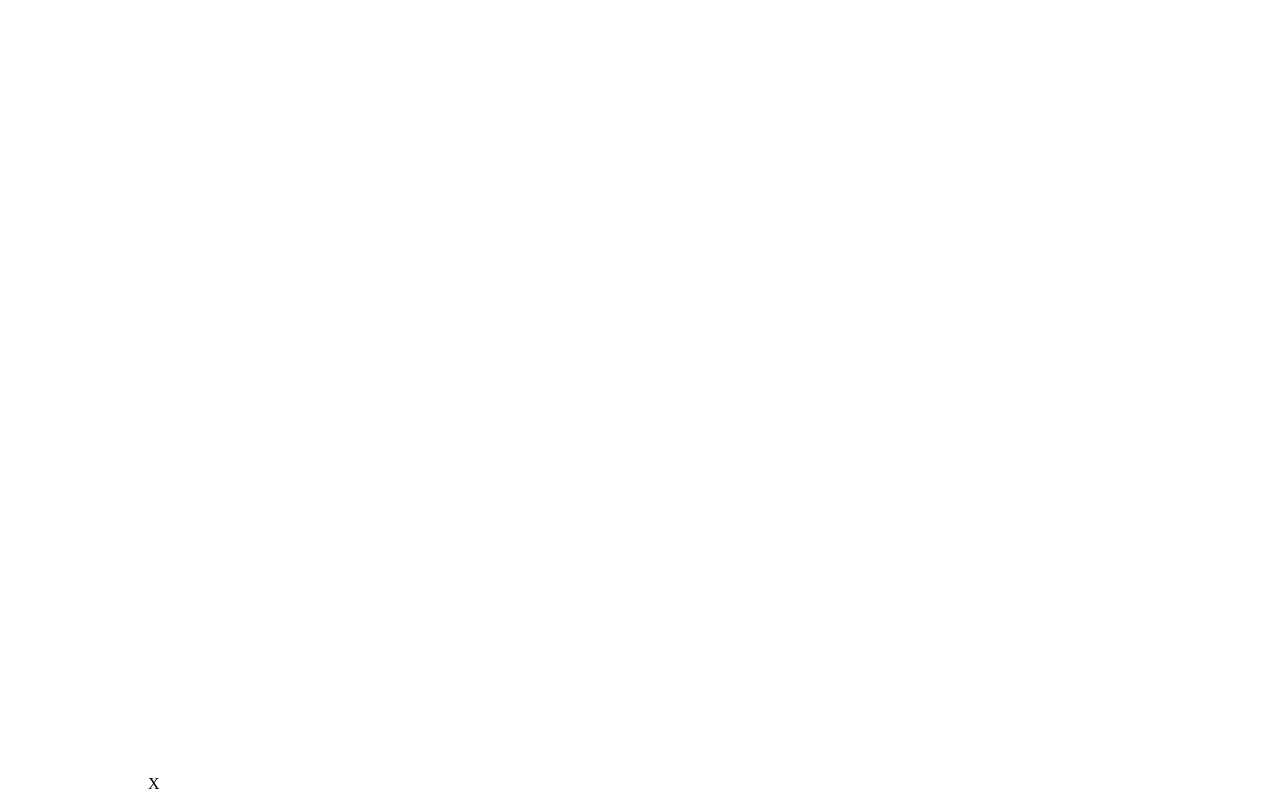
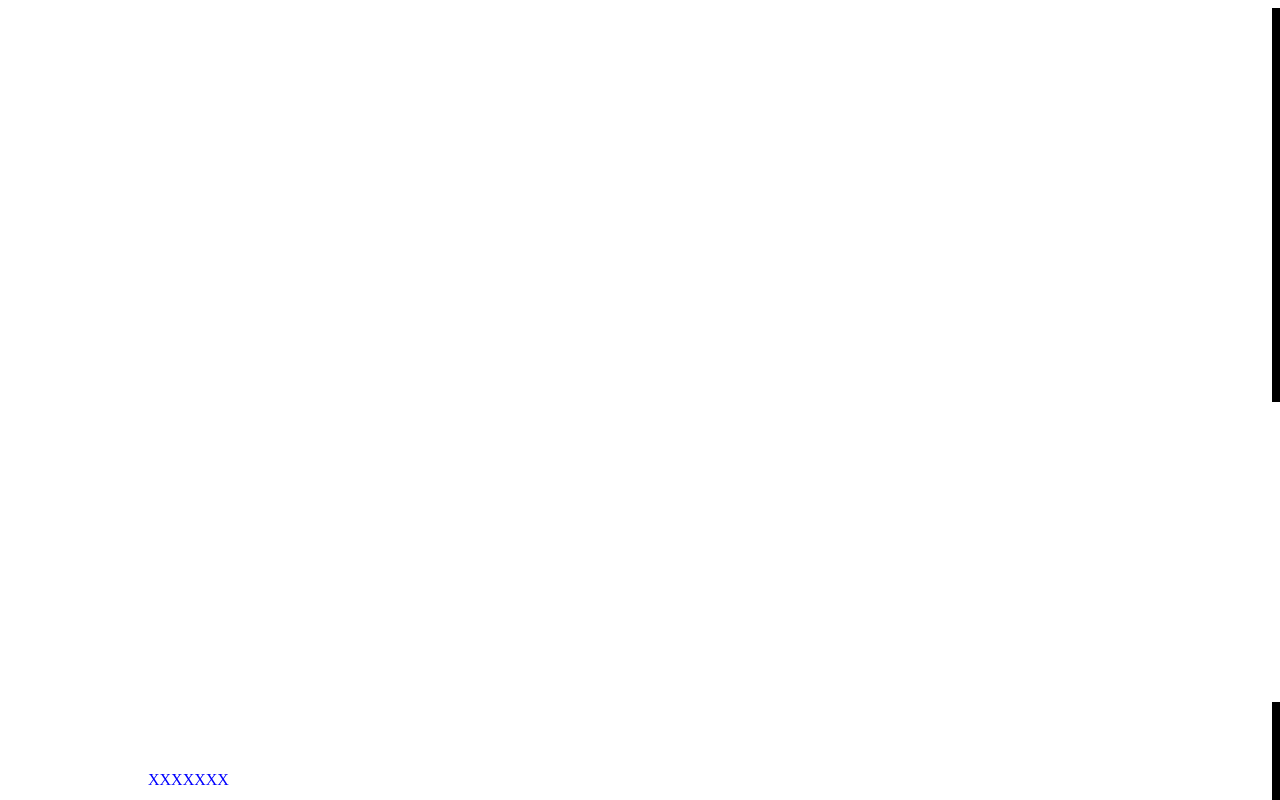
Before and after one commit to JATIN-RAGHAV/flappy-Bird, a React (Vite) app: page / in a window 1280 px wide. Built offline with nearby package versions, Linux system fonts and the light colour scheme.

Commit message:
added a single bar and it moves

```diff
--- a/src/App.jsx
+++ b/src/App.jsx
@@ -1,17 +1,21 @@
 import { useState, useEffect } from 'react'
 import './App.css'
+import Bird from './Bird';
+import Bars from './Bars';
 
 
 function App() {
   const pixelsPerMeter = window.innerHeight / 10
-  const G = pixelsPerMeter * 9.8;
+  const G = pixelsPerMeter * 20;
   const timeInterval = 0.01;
   const [y, setY] = useState(10)
   const [v, setV] = useState(0);
+  const [barHeight, setBarHeight] = useState(500)
+  const [barXPosition, setBarXPosition] = useState(window.innerWidth);
   useEffect(() => {
     const eventHandler = (e) => {
       if (e.key == 'ArrowUp' || e.key == ' ') {
-        setV(-1 * (6 * pixelsPerMeter))
+        setV(-1 * (8 * pixelsPerMeter))
       }
     }
     window.addEventListener('keydown', eventHandler);
@@ -26,6 +30,12 @@ function App() {
         }
         return y
       });
+      if (barXPosition <= -300) {
+        setBarHeight(Math.random() * window.innerHeight * 0.6)
+        setBarXPosition(window.innerWidth);
+      }
+      else
+        setBarXPosition(x => x - 8)
     }, timeInterval * 1000)
     return () => {
       clearInterval(interval);
@@ -33,17 +43,12 @@ function App() {
     }
   }, [v]);
 
+
+
   return (
     <>
-      <div
-        style={{
-          transform: `translateY(${y}px) translateX(140px)`,
-          width: '50px',
-          transition: 'transform 0.01s ease'
-        }}
-      >
-        X
-      </div>
+      <Bars height={barHeight} xPosition={barXPosition} />
+      <Bird y={y} />
     </>
   )
 }
--- /dev/null
+++ b/src/Bars.jsx
@@ -0,0 +1,36 @@
+export default function Bars({ height, xPosition }) {
+  const width = 300 + 'px'
+  const blankSpaceHeight = 300;
+  const lowerBarHeight = (window.innerHeight - (blankSpaceHeight + height)) + 'px'
+  return (<div
+    style={{
+      transform: `translateX(${xPosition}px)`,
+      position: 'fixed',
+      zIndex: '-1'
+    }}
+
+  >
+    <div
+      style={{
+        background: 'black',
+        height: height + 'px',
+        width: width,
+      }}
+    >
+    </div>
+    <div
+      style={{
+        height: blankSpaceHeight + 'px'
+      }}
+    >
+    </div>
+    <div
+      style={{
+        width: width,
+        height: lowerBarHeight,
+        background: 'black'
+      }}
+    >
+    </div>
+  </div>);
+}
--- /dev/null
+++ b/src/Bird.jsx
@@ -0,0 +1,18 @@
+export default function Bird({ y }) {
+  return (
+    <>
+      <div
+        style={{
+          transform: `translateY(${y}px) translateX(140px)`,
+          width: 'fit-content',
+          transition: 'transform 0.01s ease',
+          position: 'fixed',
+          zIndex: '2',
+          color: 'blue'
+        }}
+      >
+        XXXXXXX
+      </div>
+    </>
+  )
+}
```
